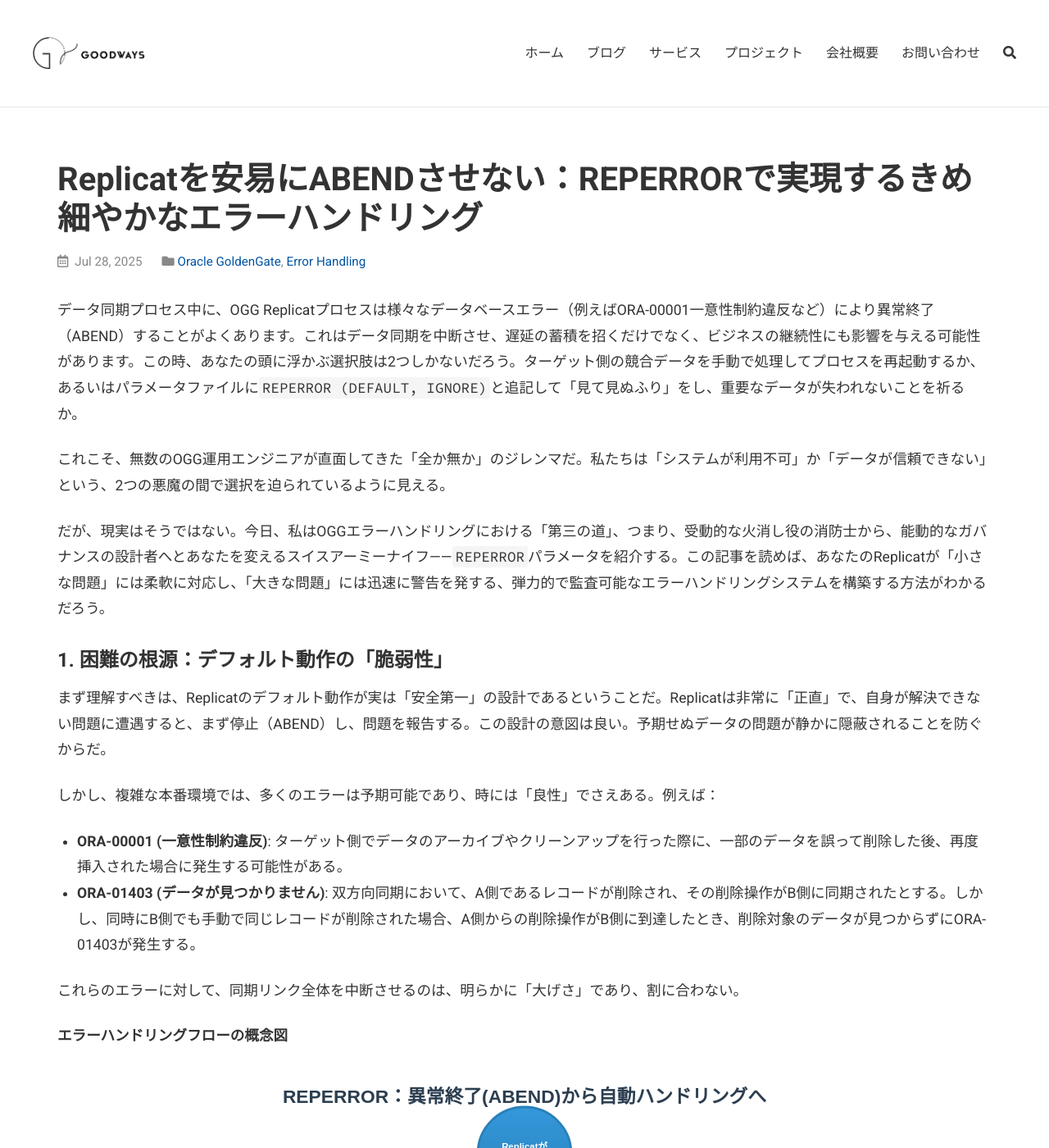
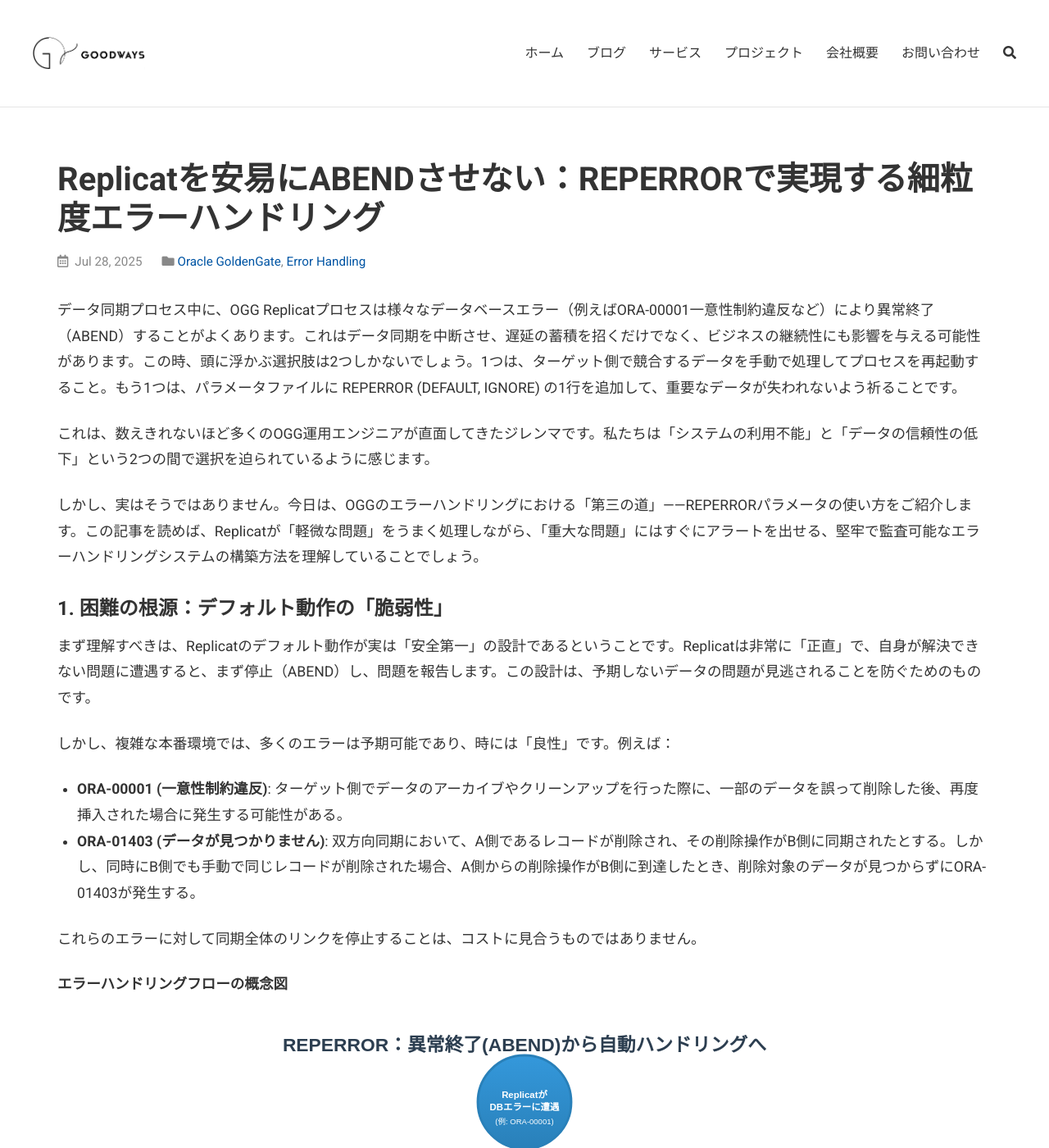
Before and after one commit to goodwaysIT/ja, a Jekyll site: the page built from _posts/2025-07-28-mastering-ogg-reperror-for-fine-grained-error-handling.md, in a window 1280 px wide and 1400 px high. Shown: the whole window at 82% size. Built offline with Jekyll 4.4.1, drawn with Linux system fonts in a browser that asks for light colours; some of the changed text lies outside the part shown.

Commit message:
Update 2025-07-28-mastering-ogg-reperror-for-fine-grained-error-handling.md

````diff
--- a/_posts/2025-07-28-mastering-ogg-reperror-for-fine-grained-error-handling.md
+++ b/_posts/2025-07-28-mastering-ogg-reperror-for-fine-grained-error-handling.md
@@ -1,7 +1,7 @@
 ---
 layout: post
-title: "Replicatを安易にABENDさせない：REPERRORで実現するきめ細やかなエラーハンドリング"
-excerpt: "Replicatが頻繁にABENDする悪夢に終止符を。本記事ではOGGのREPERRORパラメータを深く解説し、「全か無か」のジレンマから脱却する方法を伝授します。DISCARDやTRANSACTIONオプションを駆使して、弾力的で監査可能なエラーハンドリング戦略を構築し、システムの高可用性とデータ一貫性の完璧なバランスを実現しましょう。"
+title: "Replicatを安易にABENDさせない：REPERRORで実現する細粒度エラーハンドリング"
+excerpt: "本記事ではOGGのREPERRORパラメータを詳細解説し、ジレンマから脱する方法を紹介します。DISCARDとTRANSACTIONオプションを使用することで、耐障害性があり監査可能な細粒度エラーハンドリング戦略を構築し、システムの高可用性とデータ一貫性の完璧なバランスを実現できます。"
 date: 2025-07-28 18:02:00 +0800
 categories: [Oracle GoldenGate, Error Handling]
 tags: [ogg, replicat, reperror, error handling, discard, abend, オラクルゴールデンゲート, エラーハンドリング, クロスプラットフォーム移行, エンディアン]
@@ -9,43 +9,44 @@ author: Shane
 image: /assets/images/posts/ogg-reperror-banner.svg
 ---
 
-データ同期プロセス中に、OGG Replicatプロセスは様々なデータベースエラー（例えばORA-00001一意性制約違反など）により異常終了（ABEND）することがよくあります。これはデータ同期を中断させ、遅延の蓄積を招くだけでなく、ビジネスの継続性にも影響を与える可能性があります。この時、あなたの頭に浮かぶ選択肢は2つしかないだろう。ターゲット側の競合データを手動で処理してプロセスを再起動するか、あるいはパラメータファイルに`REPERROR (DEFAULT, IGNORE)`と追記して「見て見ぬふり」をし、重要なデータが失われないことを祈るか。
+データ同期プロセス中に、OGG Replicatプロセスは様々なデータベースエラー（例えばORA-00001一意性制約違反など）により異常終了（ABEND）することがよくあります。これはデータ同期を中断させ、遅延の蓄積を招くだけでなく、ビジネスの継続性にも影響を与える可能性があります。この時、頭に浮かぶ選択肢は2つしかないでしょう。1つは、ターゲット側で競合するデータを手動で処理してプロセスを再起動すること。もう1つは、パラメータファイルに REPERROR (DEFAULT, IGNORE) の1行を追加して、重要なデータが失われないよう祈ることです。
 
-これこそ、無数のOGG運用エンジニアが直面してきた「全か無か」のジレンマだ。私たちは「システムが利用不可」か「データが信頼できない」という、2つの悪魔の間で選択を迫られているように見える。
+これは、数えきれないほど多くのOGG運用エンジニアが直面してきたジレンマです。私たちは「システムの利用不能」と「データの信頼性の低下」という2つの間で選択を迫られているように感じます。
 
-だが、現実はそうではない。今日、私はOGGエラーハンドリングにおける「第三の道」、つまり、受動的な火消し役の消防士から、能動的なガバナンスの設計者へとあなたを変えるスイスアーミーナイフ——`REPERROR`パラメータを紹介する。この記事を読めば、あなたのReplicatが「小さな問題」には柔軟に対応し、「大きな問題」には迅速に警告を発する、弾力的で監査可能なエラーハンドリングシステムを構築する方法がわかるだろう。
+しかし、実はそうではありません。今日は、OGGのエラーハンドリングにおける「第三の道」——REPERRORパラメータの使い方をご紹介します。この記事を読めば、Replicatが「軽微な問題」をうまく処理しながら、「重大な問題」にはすぐにアラートを出せる、堅牢で監査可能なエラーハンドリングシステムの構築方法を理解していることでしょう。
 
 ### 1. 困難の根源：デフォルト動作の「脆弱性」
 
-まず理解すべきは、Replicatのデフォルト動作が実は「安全第一」の設計であるということだ。Replicatは非常に「正直」で、自身が解決できない問題に遭遇すると、まず停止（ABEND）し、問題を報告する。この設計の意図は良い。予期せぬデータの問題が静かに隠蔽されることを防ぐからだ。
+まず理解すべきは、Replicatのデフォルト動作が実は「安全第一」の設計であるということです。Replicatは非常に「正直」で、自身が解決できない問題に遭遇すると、まず停止（ABEND）し、問題を報告します。この設計は、予期しないデータの問題が見逃されることを防ぐためのものです。
 
-しかし、複雑な本番環境では、多くのエラーは予期可能であり、時には「良性」でさえある。例えば：
+しかし、複雑な本番環境では、多くのエラーは予期可能であり、時には「良性」です。例えば：
+
 *   **ORA-00001 (一意性制約違反)**: ターゲット側でデータのアーカイブやクリーンアップを行った際に、一部のデータを誤って削除した後、再度挿入された場合に発生する可能性がある。
 *   **ORA-01403 (データが見つかりません)**: 双方向同期において、A側であるレコードが削除され、その削除操作がB側に同期されたとする。しかし、同時にB側でも手動で同じレコードが削除された場合、A側からの削除操作がB側に到達したとき、削除対象のデータが見つからずにORA-01403が発生する。
 
-これらのエラーに対して、同期リンク全体を中断させるのは、明らかに「大げさ」であり、割に合わない。
+これらのエラーに対して同期全体のリンクを停止することは、コストに見合うものではありません。
 
 **エラーハンドリングフローの概念図**
 ![Replicat Error Handling Flow]({{ '/assets/images/ogg/ogg-reperror-error-handling-flow.svg' | relative_url }})
 
-### 2. `REPERROR`：「一括処理」から「精密射撃」へ
+### 2. `REPERROR`：万能対応から精密対応へ
 
-`REPERROR`パラメータの強力さは、**具体的なエラーコード**に基づいて、**具体的な処理動作**を定義できる点にある。その主要な使い方を見ていこう。
+`REPERROR`パラメータの強力さは、**特定のエラーコード**に基づいて、**具体的な処理動作**を定義できる点にある。ここでは、その主な使い方を見ていきましょう。
 
 #### `IGNORE` vs `DISCARD`：履歴を残すか否か？
 
 これは`REPERROR`の最も基本的で重要な2つのオプションだ。
 
-*   **`IGNORE`（無視）**: 最も「乱暴な」処理方法だ。Replicatに「このエラーに遭遇したら、見なかったことにして、この操作をスキップし、次に進め」と指示する。
+*   **`IGNORE`**: 最も「乱暴な」処理方法だ。Replicatに「このエラーに遭遇したら、見なかったことにして、この操作をスキップし、次に進め」と指示する。
     *   **利点**: シンプルで直接的。
-    *   **致命的な欠点**: **データが音もなく失われる**。どの操作が無視されたかを追跡するログや記録が一切残らない。これはデータ照合の悪夢の始まりであり、**本番環境での`IGNORE`の使用は強く避けるべきだ**と私は勧める。
+    *   **致命的な欠点**: **データが静かに失われます**。どの操作が無視されたのかを追跡するログや記録が一切残りません。これはデータ整合性の悪夢の始まりであり、本番環境での IGNORE の使用は強く避けるべきです。
 
-*   **`DISCARD`（破棄）**: 私が推奨する「ゴールドスタンダード」だ。Replicatに「このエラーに遭遇したら、同様にこの操作をスキップするが、エラー詳細、SQL文、トランザクション情報など、この操作の完全な情報を、**破棄ファイル（Discard File）**にそのまま記録しておいてくれ」と指示する。
-    *   **利点**: プロセスの継続的な実行を保証しつつ、**完全な監査証跡**を提供する。この破棄ファイルを定期的に確認し、破棄された操作を分析し、手動で修復することで、データの最終的な一貫性を確保できる。
+*   **`DISCARD`**: これは私が推奨する「ゴールドスタンダード」です。Replicat に対して、「このエラーが発生したら、その操作もスキップしてよいが、エラーの詳細、SQL 文、トランザクション情報など、操作の完全な情報を Discard ファイルにそのまま記録するように」と指示するものです。
+    *   **利点**: プロセスの継続的な稼働を確保しつつ、**完全な監査トラッキング**が可能になります。定期的に Discard ファイルを確認し、破棄された操作を分析・手動修復することで、最終的なデータ整合性を確保できます。
 
-#### 破棄ファイルの設定
+#### Discardファイルの設定
 
-`DISCARD`を使用するには、まずReplicatのパラメータファイルで破棄ファイルの場所とルールを定義する必要がある。
+`DISCARD`を使用するには、まずReplicatのパラメータファイルで破棄ファイルの場所とルールを定義する必要があります。
 
 ```ini
 -- Replicatパラメータファイル (rep_main.prm)
@@ -64,7 +65,7 @@ REPERROR (ORA-00001, DISCARD)
 -- MAP文
 MAP sales.*, TARGET sales.*;
 ```
-設定が完了すると、Replicatが`ORA-00001`エラーに遭遇してもABENDせず、代わりに`./dirrpt/`ディレクトリに以下のような内容の`.dsc`ファイルが生成される。
+設定が完了すると、Replicatが`ORA-00001`エラーに遭遇してもABENDせず、代わりに`./dirrpt/`ディレクトリに以下のような内容の`.dsc`ファイルが生成されます。
 ```
 Oracle GoldenGate Delivery for Oracle process started, group REP_MAIN...
 ...
@@ -75,7 +76,7 @@ OCI Error ORA-00001: unique constraint (SALES.PK_ORDERS) violated
 INSERT INTO "SALES"."ORDERS" ("ORDER_ID", "CUSTOMER_ID", "ORDER_DATE", "AMOUNT")
 VALUES (1001, 205, TO_DATE('2023-10-27 16:30:00', 'YYYY-MM-DD HH24:MI:SS'), 599.99);
 ```
-このファイルがあれば、問題を追跡し修復するためのすべての証拠が手に入る。
+このファイルがあれば、問題を追跡し修復するためのすべての証拠が手に入れます。
 
 ### 3. スマートな「階層的エラー戦略」の構築
 
````
